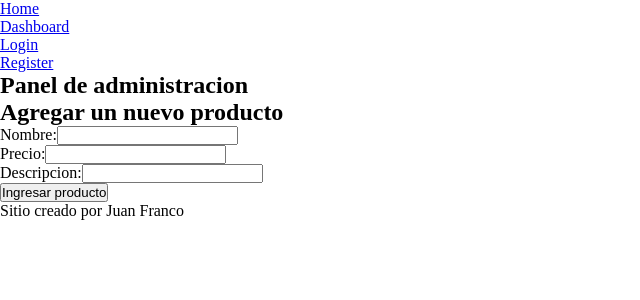
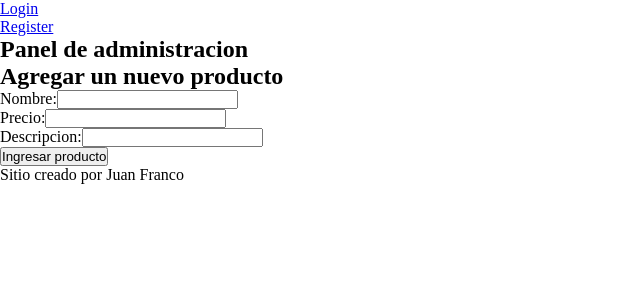
Before and after one commit to Francoaranzabal9/proyecto-final-front-end, a React (Vite) app: page /Dashboard in a window 1280 px wide. Shown: the top 300 px of the page, without its empty margins (0-640 px from the left). Built offline with nearby package versions, Linux system fonts and the light colour scheme.

Commit message:
add: incorporacion de useAuth y rutas privadas

```diff
--- a/src/components/Header.jsx
+++ b/src/components/Header.jsx
@@ -1,17 +1,33 @@
 import { Link } from "react-router-dom"
-
+import { useAuth } from "../context/UserContext"
 
 
 
 const Header = () => {
+  const { user, logout } = useAuth()
+
+  const handleLogout = () => {
+    logout()
+  }
+
+
   return (
     <nav>
       {/* <img src="" alt="Logo de la tienda" /> */}
       <ul>
-        <li><Link to="/">Home</Link></li>
-        <li><Link to="/Dashboard">Dashboard</Link></li>
-        <li><Link to="/Login">Login</Link></li>
-        <li><Link to="/Register">Register</Link></li>
+        {
+          user && <div>
+            <li><Link to="/">Home</Link></li>
+            <li><Link to="/Dashboard">Dashboard</Link></li>
+            <button onClick={handleLogout}>Cerrar sesion</button>
+          </div>
+        }
+        {
+          !user && <div>
+            <li><Link to="/Login">Login</Link></li>
+            <li><Link to="/Register">Register</Link></li>
+          </div>
+        }
       </ul>
     </nav>
   )
```
Also changed, not shown: src/components/PrivateRoute.jsx (+15 -0 lines).
